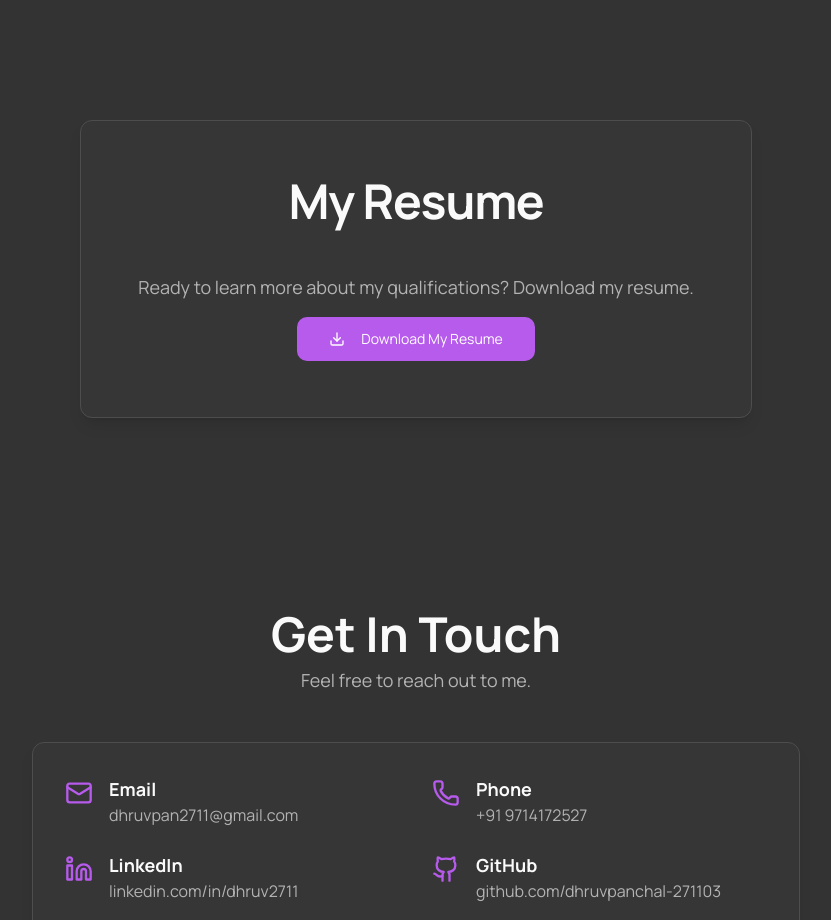
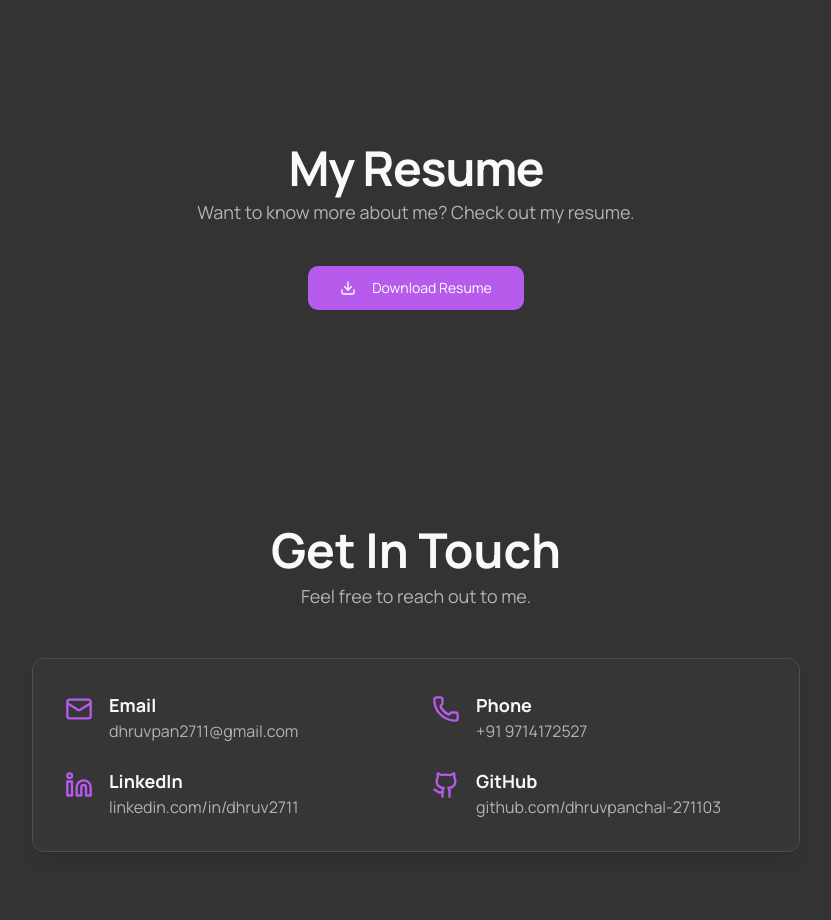
Before and after one commit to dhruvpanchal-271103/Dhruv-Portfolio, a Next.js app: page / in a window 1280 px wide. Shown: the part 4480-5400 px from the top of the page, without its empty margins (224-1055 px from the left). Built offline with nearby package versions, Linux system fonts and the light colour scheme.

Commit message:
Change the design in Resume Section

```diff
--- a/src/components/sections/my-resume-section.tsx
+++ b/src/components/sections/my-resume-section.tsx
@@ -8,18 +8,15 @@ import { Card, CardContent, CardHeader, CardTitle } from "@/components/ui/card";
 export default function MyResumeSection() {
   return (
     <SectionWrapper id="my-resume" className="container mx-auto px-4 sm:px-6 lg:px-8">
-      <div className="max-w-2xl mx-auto text-center"> {/* Centering container for the card */}
-        <Card
-          className="bg-card/50 backdrop-blur-sm shadow-lg hover:shadow-accent/20 transition-shadow duration-300 animate-fade-in opacity-0 py-3 md:py-6 lg:py-8"
-          style={{ animationDelay: '100ms' }}
-        >
-          <CardHeader>
+      <div className="max-w-2xl mx-auto text-center">
+          <CardHeader className="mb-4">
             <CardTitle className="font-headline text-4xl md:text-5xl font-bold text-foreground">My Resume</CardTitle>
+            <p className="text-lg text-muted-foreground">
+              Want to know more about me? Check out my resume.
+            </p>
           </CardHeader>
-          <CardContent className="flex flex-col items-center space-y-4 py-6"> {/* Added py-8 for more vertical padding */}
-            <p className="text-lg text-muted-foreground">
-              Ready to learn more about my qualifications? Download my resume.
-            </p>
+          <CardContent className="flex flex-col items-center"> {/* Added py-8 for more vertical padding */}
+
             <Button
               asChild
               size="lg"
@@ -27,11 +24,10 @@ export default function MyResumeSection() {
             >
               <Link href="/Dhruv-Panchal.pdf" target="_blank" rel="noopener noreferrer" download>
                 <Download className="mr-2 h-5 w-5" />
-                Download My Resume
+                Download Resume
               </Link>
             </Button>
           </CardContent>
-        </Card>
       </div>
     </SectionWrapper>
   );
```
